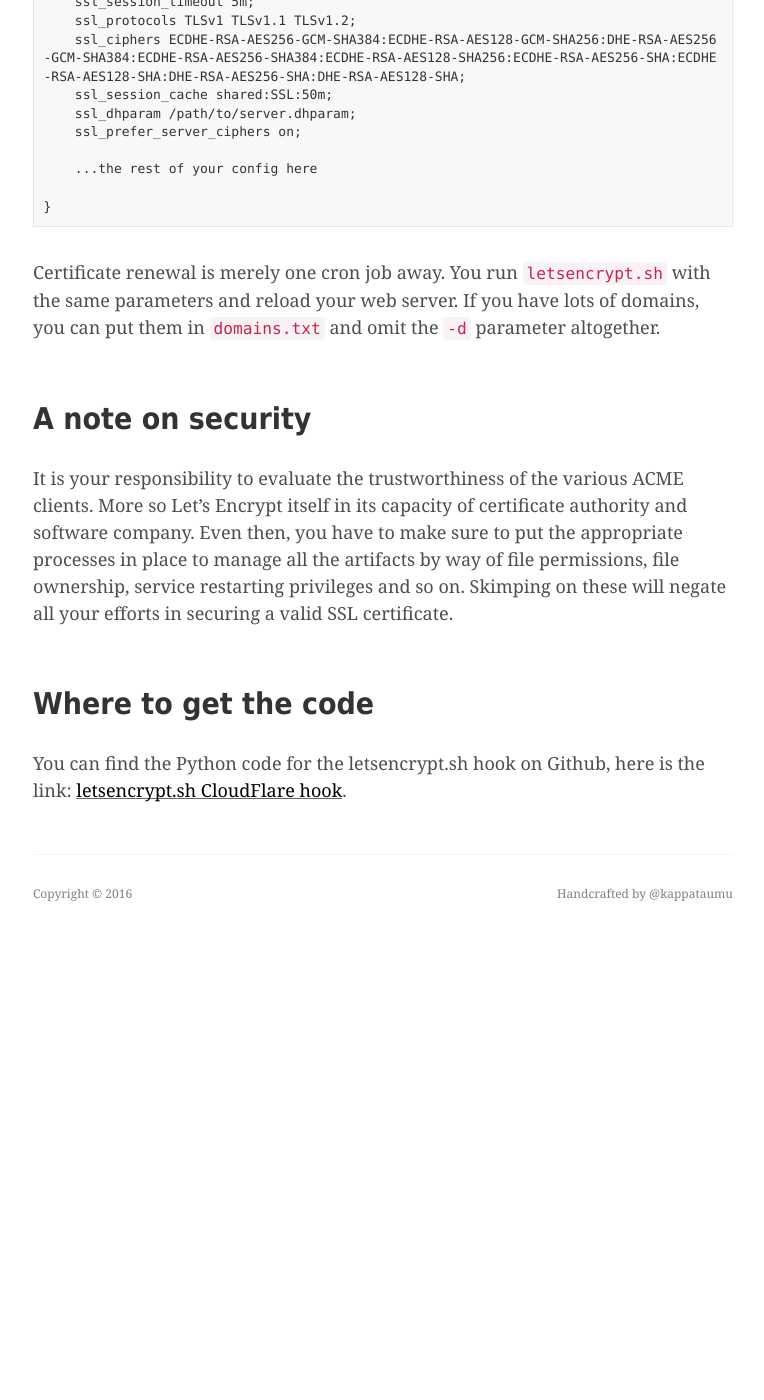
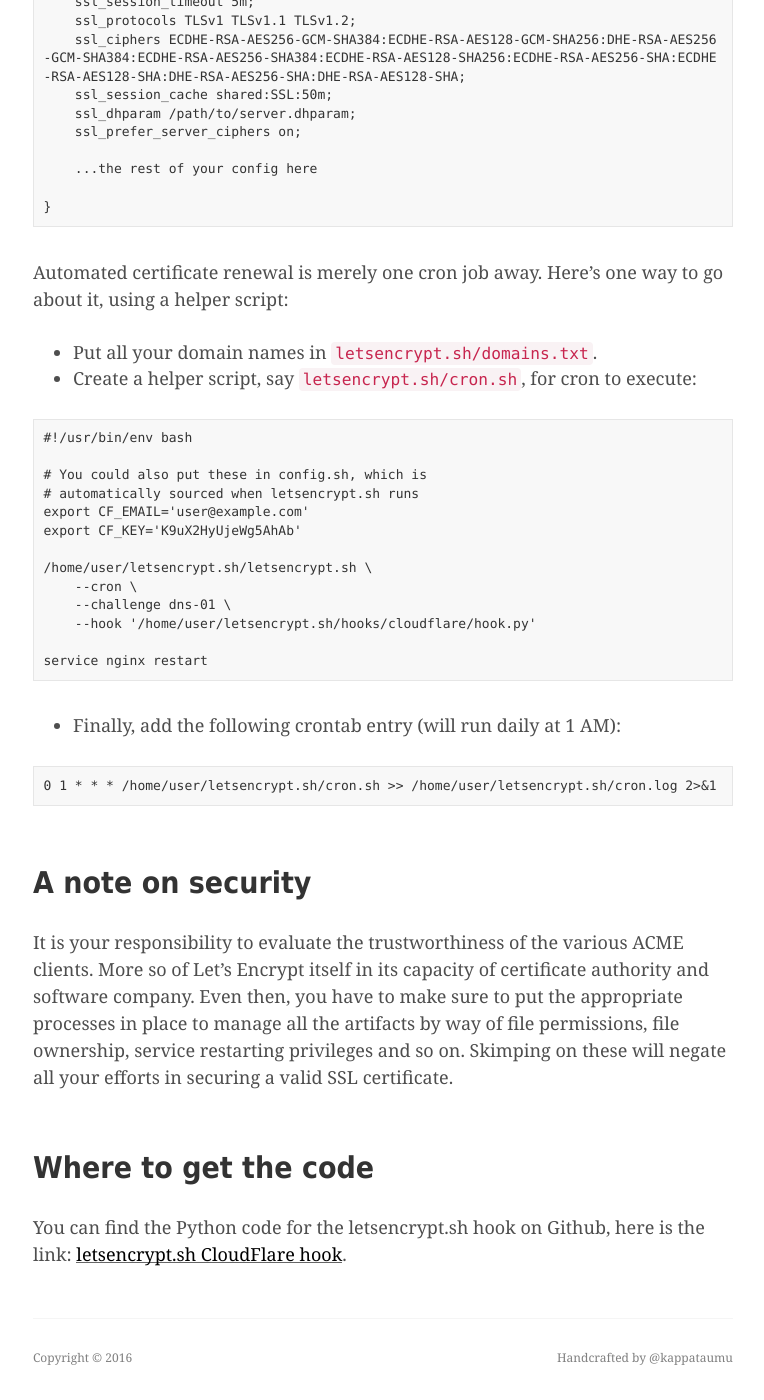
Before and after one commit to ik-fractel/kappataumu.github.com, a Jekyll site: the page built from _posts/2016-02-04-letsencrypt-cloudflare-dns-01-hook.md, in a window 1280 px wide and 1400 px high, scrolled down 2974 px. Shown: the whole window, without its empty margins (257-1021 px from the left). Built offline with Jekyll 4.4.1, drawn with Linux system fonts in a browser that asks for light colours; before the commit the page ends 3976 px from its top, so only the background shows below that.

Commit message:
Add cron example, minor edits

````diff
--- a/_posts/2016-02-04-letsencrypt-cloudflare-dns-01-hook.md
+++ b/_posts/2016-02-04-letsencrypt-cloudflare-dns-01-hook.md
@@ -70,7 +70,7 @@ Processing example.com
  + Done!
 ```
 
-You can paste the`ssl_certificate` and `ssl_certificate_key` lines directly into the nginx server block, which might look like this:
+You can paste the `ssl_certificate` and `ssl_certificate_key` lines directly into the nginx server block, which might look like this:
 
 ```
 server {
@@ -92,12 +92,38 @@ server {
 }
 ```
 
-Certificate renewal is merely one cron job away. You run `letsencrypt.sh` with the same parameters and reload your web server. If you have lots of domains, you can put them in `domains.txt` and omit the `-d` parameter altogether.
+Automated certificate renewal is merely one cron job away. Here's one way to go about it, using a helper script:
+
+* Put all your domain names in `letsencrypt.sh/domains.txt`.
+* Create a helper script, say `letsencrypt.sh/cron.sh`, for cron to execute:
+
+
+```
+#!/usr/bin/env bash
+
+# You could also put these in config.sh, which is
+# automatically sourced when letsencrypt.sh runs
+export CF_EMAIL='user@example.com'
+export CF_KEY='K9uX2HyUjeWg5AhAb'
+
+/home/user/letsencrypt.sh/letsencrypt.sh \
+    --cron \
+    --challenge dns-01 \
+    --hook '/home/user/letsencrypt.sh/hooks/cloudflare/hook.py'
+
+service nginx restart
+```
+
+* Finally, add the following crontab entry (will run daily at 1 AM):
+
+```
+0 1 * * * /home/user/letsencrypt.sh/cron.sh >> /home/user/letsencrypt.sh/cron.log 2>&1
+```
 
 
 ## A note on security
 
-It is your responsibility to evaluate the trustworthiness of the various ACME clients. More so Let's Encrypt itself in its capacity of certificate authority and software company. Even then, you have to make sure to put the appropriate processes in place to manage all the artifacts by way of file permissions, file ownership, service restarting privileges and so on. Skimping on these will negate all your efforts in securing a valid SSL certificate.
+It is your responsibility to evaluate the trustworthiness of the various ACME clients. More so of Let's Encrypt itself in its capacity of certificate authority and software company. Even then, you have to make sure to put the appropriate processes in place to manage all the artifacts by way of file permissions, file ownership, service restarting privileges and so on. Skimping on these will negate all your efforts in securing a valid SSL certificate.
 
 ## Where to get the code
 
````
